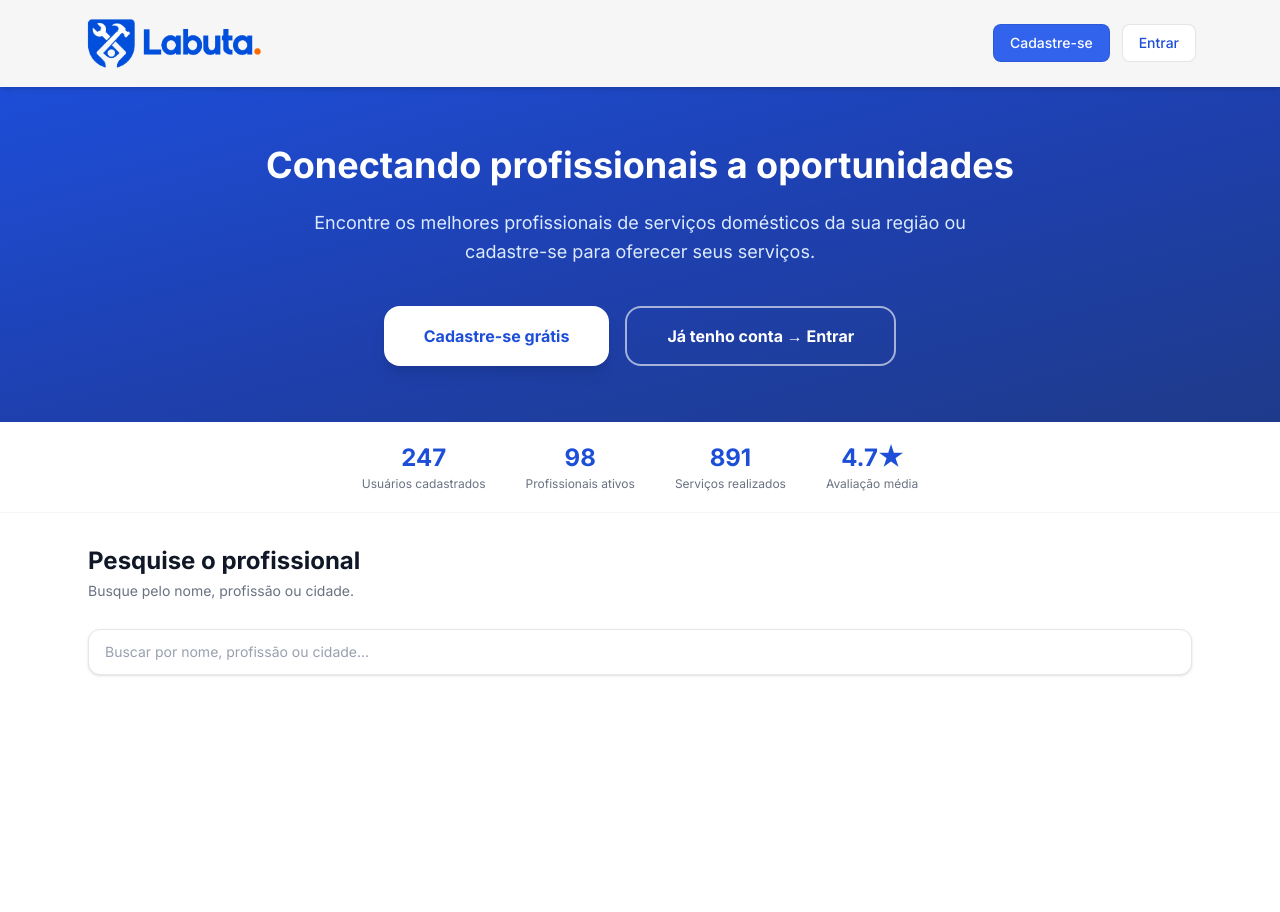
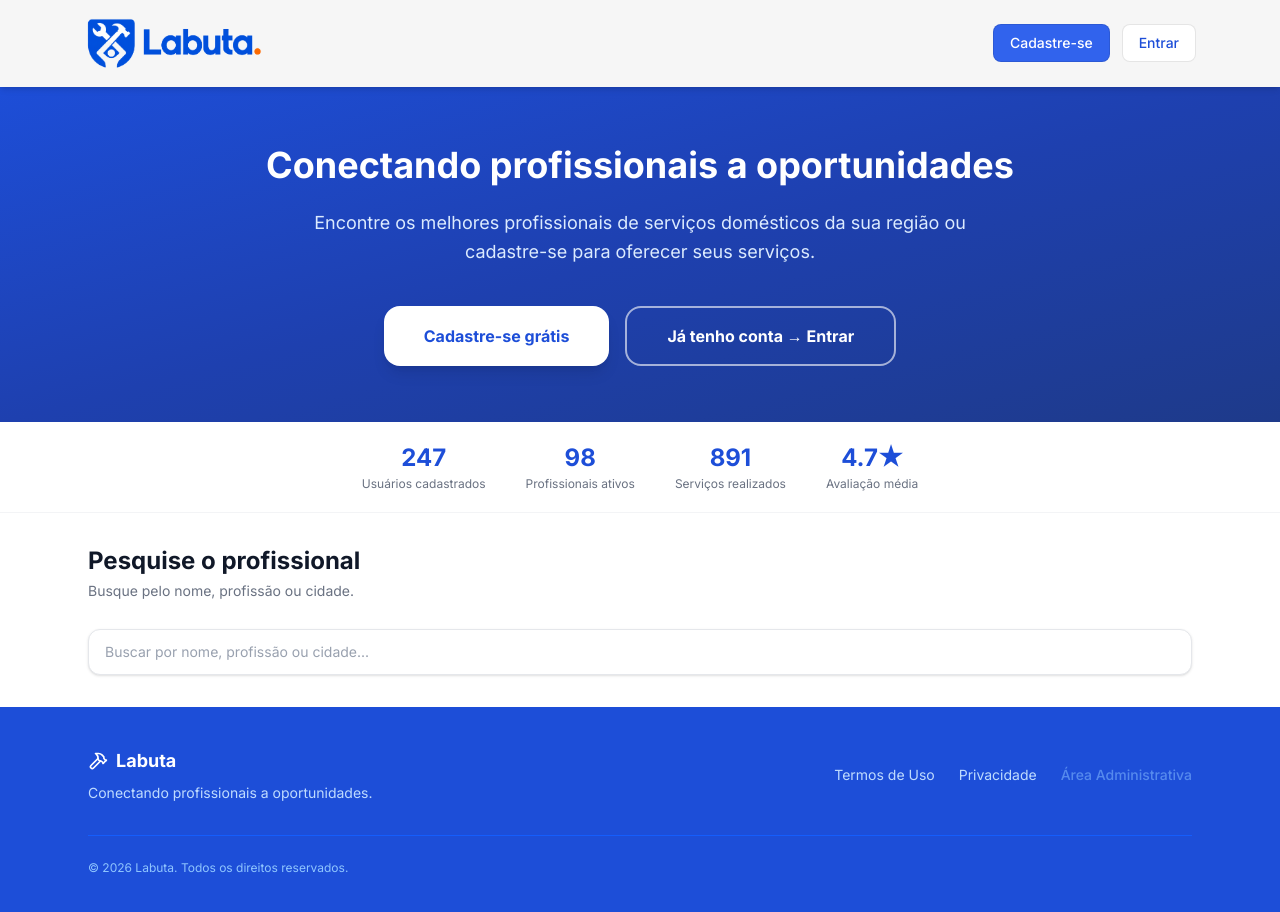
Before and after one commit to erynaldo/Labuta-ui, a React (Vite) app: page / in a window 1280 px wide. Shown: the top 912 px of the page. Before the commit the page ends 800 px from the top, so only its background shows below. Built offline with nearby package versions, Linux system fonts and the light colour scheme.

Commit message:
incluir footer na pagina inicial

```diff
--- a/src/pages/HomePage.tsx
+++ b/src/pages/HomePage.tsx
@@ -80,7 +80,7 @@ export function HomePage({ navigate }: { navigate: (p: Page) => void }) {
                 </div>
             </main>
 
-            {/* <SiteFooter navigate={navigate} /> */}
+            <SiteFooter navigate={navigate} />
 
             {selectedProf && (
                 <ModalOverlay onClose={() => setSelectedProf(null)}>
```
